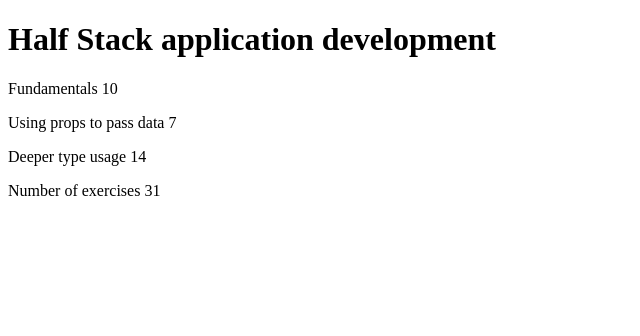
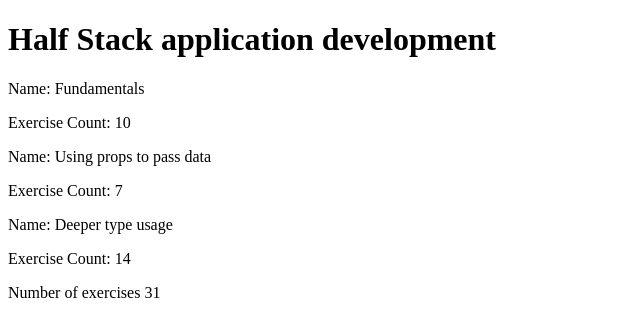
Before and after one commit to mikhita/reactWithTypes, a React (Vite) app: page / in a window 1280 px wide. Shown: the top 336 px of the page, without its empty margins (0-640 px from the left). Built offline with nearby package versions, Linux system fonts and the light colour scheme.

Commit message:
adding components with types into App.tsx file

```diff
--- a/src/App.tsx
+++ b/src/App.tsx
@@ -1,3 +1,7 @@
+import Content from "./components/Content";
+import Header from "./components/Header";
+import Total from "./components/Total";
+
 const App = () => {
   const courseName = "Half Stack application development";
   const courseParts = [
@@ -19,20 +23,11 @@ const App = () => {
 
   return (
     <div>
-      <h1>{courseName}</h1>
-      <p>
-        {courseParts[0].name} {courseParts[0].exerciseCount}
-      </p>
-      <p>
-        {courseParts[1].name} {courseParts[1].exerciseCount}
-      </p>
-      <p>
-        {courseParts[2].name} {courseParts[2].exerciseCount}
-      </p>
-      <p>
-        Number of exercises {totalExercises}
-      </p>
+      <Header courseName={courseName} />
+      <Content contentParts={courseParts}/>
+      <Total totalExercises={totalExercises}/>
     </div>
+
   );
 };
 
--- /dev/null
+++ b/src/components/Content.tsx
@@ -0,0 +1,23 @@
+type ContentProps = {
+  contentParts: ContentPart[];
+};
+
+type ContentPart = {
+  name: string;
+  exerciseCount: number;
+};
+
+const Content: React.FC<ContentProps> = ({ contentParts }) => {
+  return (
+    <div>
+      {contentParts.map((part, index) => (
+        <div key={index}>
+          <p>Name: {part.name}</p>
+          <p>Exercise Count: {part.exerciseCount}</p>
+        </div>
+      ))}
+    </div>
+  );
+};
+
+export default Content;
--- /dev/null
+++ b/src/components/Header.tsx
@@ -0,0 +1,14 @@
+interface HeaderProps {
+  courseName: string;
+}
+
+
+const Header = (props: HeaderProps) => {
+  return (
+    <div>
+      <h1>{props.courseName}</h1>
+    </div>
+  );
+};
+
+export default Header;
--- /dev/null
+++ b/src/components/Total.tsx
@@ -0,0 +1,13 @@
+interface TotalProps {
+  totalExercises: number;
+}
+
+const Total = (props: TotalProps) => {
+  return (
+    <div>
+        Number of exercises {props.totalExercises}
+    </div>
+  );
+};
+
+export default Total;
```
